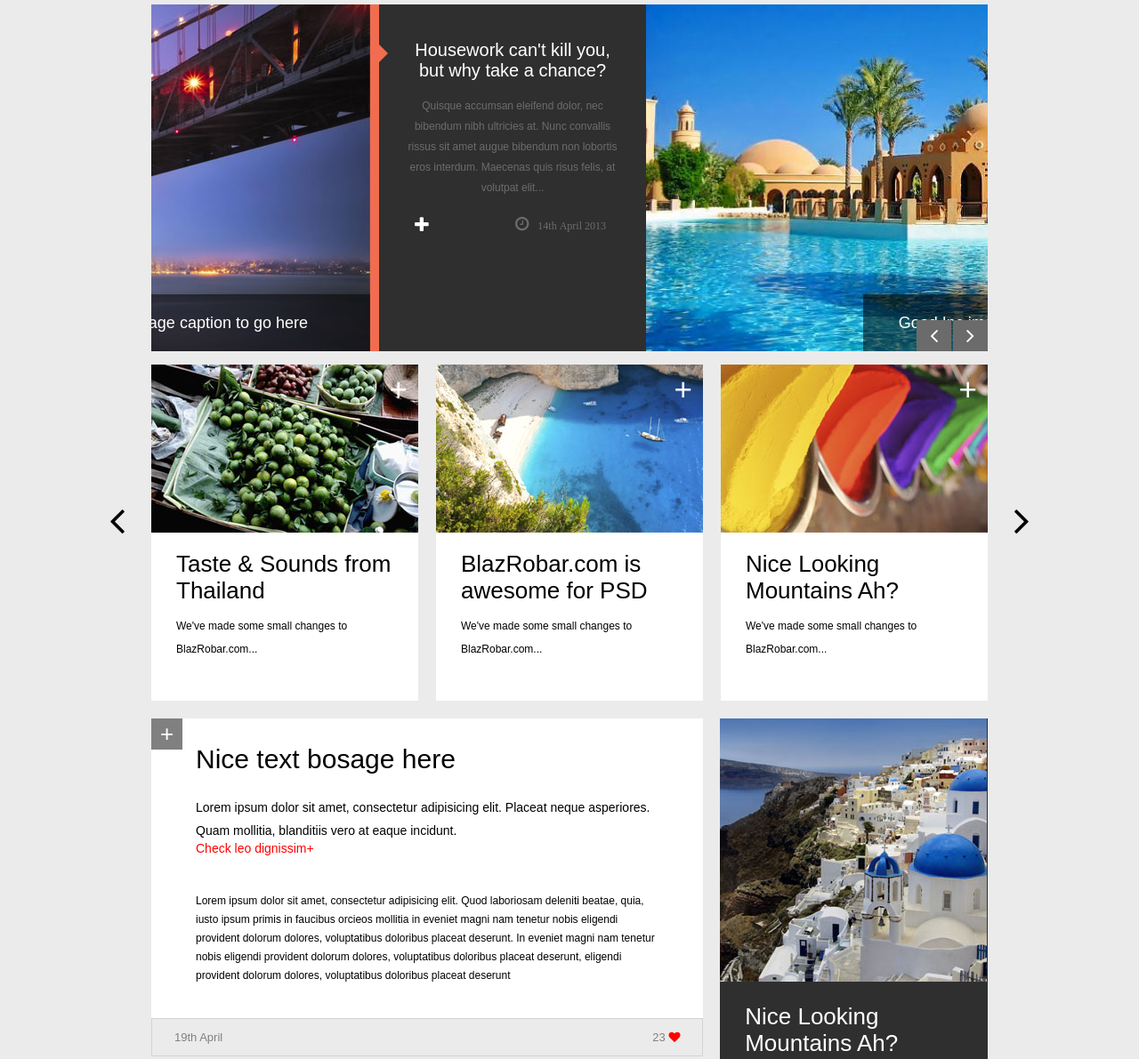
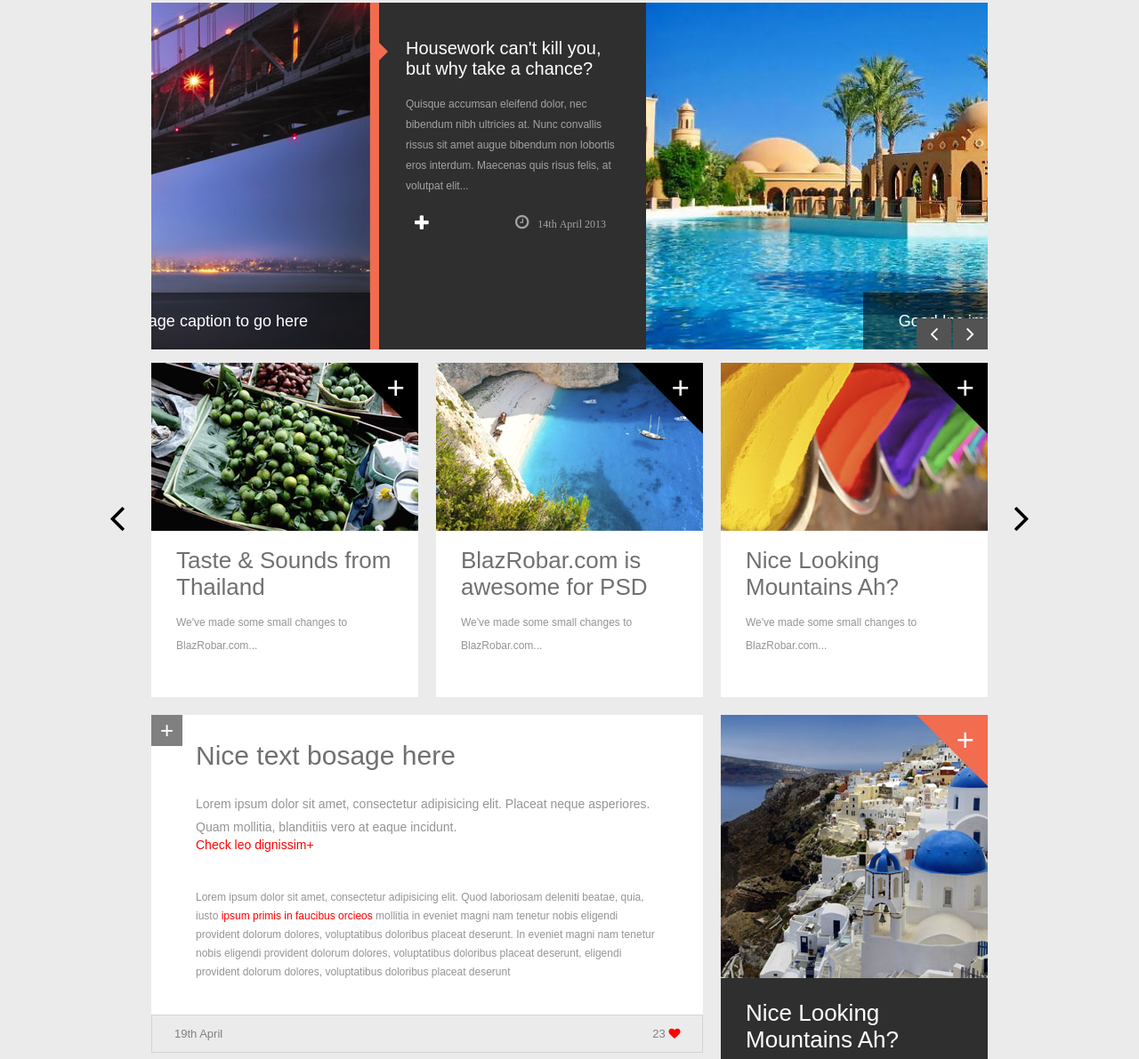
Before and after one commit to LydmilaS/testGood, a plain HTML site: page index.html in a window 1280 px wide. Shown: the part 202-1393 px from the top of the page at 89% size. Drawn offline with nearby package versions, Linux system fonts and the light colour scheme.

Commit message:
html already done

```diff
--- a/css/articles.scss
+++ b/css/articles.scss
@@ -1,21 +1,24 @@
 .articles {
-	overflow: hidden;
-	padding: 15px 0 20px;
+	padding: 15px 0 70px;
 
-	.articles-slider-container {
-		position: relative;
+	@include breakpoint(min-width, $bp-large) {
+        padding-bottom: 20px;
+    }
+
+	.zoom {
+		@extend %zoom;
 	}
 
-	.zoom {
-		position: absolute;
-		top: 0;
-		right: 0;
-		color: white;
-	    font-size: 35px;
-    	padding: 10px 12px;
+	#articles-slider {
+		display: flex;
+    	flex-wrap: wrap;
 	}
 
 	.articles-slide-item {
+		flex-direction: column;
+	    display: -webkit-flex;
+	    display: -ms-flexbox;
+	    display: flex;
 		position: relative;
 		text-align: left;
 		background-color: white;
@@ -23,14 +26,16 @@
 
 
 		h2 {
+			color: $title-color;
 		    padding: 20px 28px 12px;
 		    font-size: 2.6rem;
 		    line-height: 30px;
 		}
 
 		p {
+			color: $content-block;
 			padding: 0 28px;
-		    font-size: 12px;
+		    font-size: $main-font;
 		    line-height: 26px;
 		}
 	}
@@ -38,14 +43,30 @@
 	a {
 	    position: absolute;
 	    font-size: 48px;
-	    top: 40%;
+	    top: 100%;
+
+	    &:hover {
+	    	color: $primary-color;
+	    }
+
+	    @include breakpoint(min-width, $bp-large) {
+            top: 40%;
+        }
 
 	    &.lSPrev {
-	    	left: -5%;
+	    	left: 40%;
+
+	    	@include breakpoint(min-width, $bp-large) {
+	            left: -5%;
+	        }
 	    }
 
 	    &.lSNext {
-	    	right: -5%;
+	    	right: 40%;
+
+	    	@include breakpoint(min-width, $bp-large) {
+	            right: -5%;
+	        }
 	    }
 	}
 }
--- a/css/base.scss
+++ b/css/base.scss
@@ -12,7 +12,7 @@ html {
     }
 }
 body {
-    font-family: 'Ubuntu', sans-serif;
+    font-family: 'Nexa', sans-serif;
     font-weight: 400;
     background: #ebebeb;
 }
@@ -25,7 +25,7 @@ button {
 
 .container {
     max-width: 970px;
-    text-align: center;
+    text-align: left;
     padding: 0 15px;
     margin: 0 auto;
 }
@@ -53,7 +53,10 @@ a {
     }
 }
 
-.wrap {
+.wrap,
+.top-header,
+.about-slide,
+.articles {
     overflow: hidden;
 }
 
@@ -61,3 +64,14 @@ a {
 .lSNext {
     cursor: pointer;
 }
+
+.search,
+ .dropdown,
+ .portfolio-slider-container,
+ .img-block,
+ .state,
+ .articles-slider-container,
+ .img-area,
+ .someEntry {
+    position: relative;
+}
--- a/css/header.scss
+++ b/css/header.scss
@@ -2,7 +2,6 @@ header {
 	.top-header {
 		background-color: #373737;
 		color: white;
-        overflow: hidden;
 	}
 
     .logo {
@@ -11,7 +10,6 @@ header {
 
     .search {
     	float: right;
-    	position: relative;
         padding-top: 10px;
 
     	input {
@@ -31,6 +29,7 @@ header {
 
     .main-menu {
         @extend %main-menu;
+        overflow: visible;
 
         .container {
             text-align: right;
@@ -53,6 +52,11 @@ header {
 
     nav {
         float: left;
+
+        @include breakpoint(max-width, 767px) {
+            width: 100%;
+            border-bottom: 1px solid grey;
+        }
 
         li {
             display: inline-block;
@@ -79,10 +83,15 @@ header {
 
         a {
             @extend %main-nav-link;
+
+            @include breakpoint(max-width, 767px) {
+                padding: 10px 0;
+            }
         }
     }
 
     .responsive {
+        padding-top: 20px;
 
         @include breakpoint(max-width, 767px) {
             position: relative;
@@ -113,6 +122,7 @@ header {
         @include breakpoint(min-width, $bp-medium) {
             display: inline-block;
         }
+
         .fa {
             font-size: 18px;
             color: $primary-color;
@@ -121,9 +131,8 @@ header {
     }
 
     .dropdown {
-    	font-size: 12px;
+    	font-size: $main-font;
         padding: 28px 40px 25px 36px;
-        position: relative;
         display: inline-block;
 
         &:after,
@@ -153,6 +162,7 @@ header {
 		    min-width: 160px;
 		    box-shadow: 0px 8px 16px 0px rgba(0,0,0,0.2);
 		    padding: 12px 16px;
+            z-index: 10;
 
             a {
                 color: black;
@@ -171,8 +181,5 @@ header {
         .show {
             display: block;
         }
-
-	}
-
-
+    }
 }
--- a/css/home.scss
+++ b/css/home.scss
@@ -23,10 +23,8 @@
 	}
 
 	.portfolio-slider-container {
-		position: relative;
 		.img-block {
 			float: left;
-			position: relative;
 			border-right: 10px solid $primary-color;
 
 			&:after {
@@ -57,13 +55,11 @@
 		}
 
 		.about-slide {
-
-			overflow: hidden;
 		    padding: 40px 30px;
 		    color: white;
 		    line-height: 23px;
 		    background-color: rgba(0, 0, 0, 0.8);
-		    color: #6b6b6b;
+		    color: #a2a2a2;
 		    height: 390px;
 
 			h2 {
@@ -73,7 +69,7 @@
 			}
 
 			p {
-				font-size: 12px;
+				font-size: $main-font;
 				padding-bottom: 20px;
 			}
 
@@ -85,7 +81,7 @@
 			}
 
 			span {
-				font-size: 12px;
+				font-size: $main-font;
 			    float: right;
 			    padding-right: 15px;
 
@@ -94,10 +90,7 @@
                     padding-right: 10px;
 	            }
 			}
-
-
 		}
-
 	}
 
 	.lSAction {
@@ -111,14 +104,14 @@
 		  	display: inline-block;
 		  	color: white;
 		   	padding: 5px 15px;
-		    	background-color: #6b6b6b;
+		   	background-color: #535353;
 
 		   	&.lSPrev {
 		   		margin-right: -5px;
 		   	}
 
 		    &:hover {
-		    		background-color: rgba(0, 0, 0, 0.5);
+		    	background-color: #474747;
 		    }
 		}
 	}
--- a/css/sidebar.scss
+++ b/css/sidebar.scss
@@ -1,13 +1,13 @@
 .sidebar {
-    text-align: left;
     color: white;
+    max-width: 300px;
+    margin: 0 auto;
 
      @include breakpoint(min-width, $bp-medium) {
         float: right;
         width: 32%;
         margin-left: 2%;
     }
-
 
     .state {
     	padding-bottom: 45px;
@@ -22,9 +22,15 @@
 
 		p {
 			padding: 0 28px;
-			font-size: 12px;
+			font-size: $main-font;
     		line-height: 24px;
 		}
+
+        .zoom {
+            @extend %zoom;
+            border-top-color: $primary-color;
+            border-right-color: $primary-color;
+        }
     }
 
     .sidebar-menu {
@@ -32,9 +38,9 @@
     		padding: 15px 25px;
 		    margin-bottom: 5px;
 		    background-color: white;
-		    color: black;
+		    color: $title-color;
 		    border-left: 2px solid grey;
-            font-size: 12px;
+            font-size: 16px;
 
             a:hover {
                 color: $primary-color;
@@ -42,8 +48,8 @@
     	}
 
     	span {
+            font-size: $main-font;
             color: #d6d6d6;
-		    font-size: 12px;
 		    padding-left: 5px;
 		}
     }
--- a/css/someEntry.scss
+++ b/css/someEntry.scss
@@ -1,19 +1,22 @@
 .someEntry {
     background-color: white;
     padding: 31px 50px 80px;
-    text-align: left;
     margin-bottom: 23px;
-    position: relative;
-
 
     p {
-	    font-size: 12px;
+    	color: $content-block;
+	    font-size: $main-font;
 	    line-height: 21px;
+
+	    & > span {
+	    	color: red;
+		}
 	}
 
     h2 {
-	    font-size: 30px;
+	    font-size: 3rem;
 	    margin-bottom: 26px;
+	    color: $title-color;
 
 	    &+p {
 		    line-height: 26px;
--- a/css/variables.scss
+++ b/css/variables.scss
@@ -1,10 +1,9 @@
 $primary-color: #f26c4f;
-$text-color: #b1b0b0;
-$border: 8px solid $primary-color;
-$font-paragraph-medium: 15px;
+$title-color: #707070;
+$content-block: #949494;
+$main-font: 12px;
 $bp-medium: 768px;
-$bp-large: 940px;
-$font-weight-medium: 500;
+$bp-large: 992px;
 
 %logo  {
     font-size: 20px;
@@ -43,13 +42,13 @@ $font-weight-medium: 500;
     display: block;
     text-align: center;
     transition: 0.3s;
-    padding: 30px 22px 25px;
+    padding: 30px 22px 20px;
     position: relative;
+    border-bottom: 3px solid transparent;
 
     &.active,
     &:hover {
-                -webkit-box-shadow: inset 0 -2px 0 0 $primary-color;
-                box-shadow: inset 0 -4px 0 0 $primary-color;
+        border-bottom-color: $primary-color;
     }
 
     &:after {
@@ -61,6 +60,34 @@ $font-weight-medium: 500;
         right: 0;
     }
 }
+
+
+%zoom {
+    content: "";
+        width: 0;
+        height: 0;
+        top: 0;
+        right: 0;
+        position: absolute;
+        border: 40px solid transparent;
+        border-top: 40px solid black;
+        border-right: 40px solid black;
+
+        &:hover {
+            border-top-color: $primary-color;
+            border-right-color: $primary-color;
+            cursor: pointer;
+        }
+
+        &:before {
+            content: "+";
+            position: absolute;
+            top: -30px;
+            right: -25px;
+            color: white;
+            font-size: 35px;
+        }
+}
 @mixin breakpoint($feature, $value) {
     // Set global device param
     $media: only screen;
--- a/index.html
+++ b/index.html
@@ -9,9 +9,9 @@
     <link rel="stylesheet" href="https://maxcdn.bootstrapcdn.com/font-awesome/4.5.0/css/font-awesome.min.css">
     <script src="https://ajax.googleapis.com/ajax/libs/jquery/1.12.2/jquery.min.js"></script>
     <script src="js/lightslider.js"></script>
+     <script src="js/topmenu.js"></script>
 	<link type="text/css" rel="stylesheet" href="css/lightslider.css" />
 	<link href="css/style.css" rel="stylesheet">
-    <script src="js/topmenu.js"></script>
 </head>
 <body>
     <header>
@@ -154,37 +154,37 @@
 						<img src="images/article1.jpg" alt="">
 						<h2>Taste & Sounds from Thailand</h2>
 						<p>We've made some small changes to BlazRobar.com...</p>
-					<div class="zoom">&#43;</div>
+						<div class="zoom"></div>
 					</li>
 					<li class="articles-slide-item">
 						<img src="images/article2.jpg" alt="">
 						<h2>BlazRobar.com is awesome for PSD</h2>
 						<p>We've made some small changes to BlazRobar.com...</p>
-					<div class="zoom">&#43;</div>
+						<div class="zoom"></div>
 					</li>
 					<li class="articles-slide-item">
 						<img src="images/article3.jpg" alt="">
 						<h2>Nice Looking Mountains Ah?</h2>
 						<p>We've made some small changes to BlazRobar.com...</p>
-					<div class="zoom">&#43;</div>
+						<div class="zoom"></div>
 					</li>
 					<li class="articles-slide-item">
 						<img src="images/article4.jpg" alt="">
 						<h2>BlazRobar.com is awesome for PSD</h2>
 						<p>We've made some small changes to BlazRobar.com...</p>
-					<div class="zoom">&#43;</div>
+						<div class="zoom"></div>
 					</li>
 					<li class="articles-slide-item">
 						<img src="images/article2.jpg" alt="">
 						<h2>BlazRobar.com is awesome for PSD</h2>
 						<p>We've made some small changes to BlazRobar.com...</p>
-					<div class="zoom">&#43;</div>
+						<div class="zoom"></div>
 					</li>
 					<li class="articles-slide-item">
 						<img src="images/article3.jpg" alt="">
 						<h2>BlazRobar.com is awesome for PSD</h2>
 						<p>We've made some small changes to BlazRobar.com...</p>
-					<div class="zoom">&#43;</div>
+						<div class="zoom"></div>
 					</li>
 				</ul>
 				<div class="lSAction">
@@ -202,8 +202,6 @@
 			            });
 					});
 			    </script>
-
-
 			</div>
 		</div>
 	</section>
@@ -211,9 +209,11 @@
 		<div class="main-contant">
 			<section class="someEntry">
 				<h2>Nice text bosage here</h2>
-			<p>Lorem ipsum dolor sit amet, consectetur adipisicing elit. Placeat neque asperiores. Quam mollitia, blanditiis vero at eaque incidunt. </p>
+				<p>
+					Lorem ipsum dolor sit amet, consectetur adipisicing elit. Placeat neque asperiores. Quam mollitia, blanditiis vero at eaque incidunt.
+				</p>
 				<a href="#">Check leo dignissim+</a>
-			<p>Lorem ipsum dolor sit amet, consectetur adipisicing elit. Quod laboriosam deleniti beatae, quia, iusto <span>ipsum primis in faucibus orci</span>eos mollitia in eveniet magni nam tenetur nobis eligendi provident dolorum dolores, voluptatibus doloribus placeat deserunt. In eveniet magni nam tenetur nobis eligendi provident dolorum dolores, voluptatibus doloribus placeat deserunt, eligendi provident dolorum dolores, voluptatibus doloribus placeat deserunt</p>
+				<p>Lorem ipsum dolor sit amet, consectetur adipisicing elit. Quod laboriosam deleniti beatae, quia, iusto <span>ipsum primis in faucibus orcieos</span> mollitia in eveniet magni nam tenetur nobis eligendi provident dolorum dolores, voluptatibus doloribus placeat deserunt. In eveniet magni nam tenetur nobis eligendi provident dolorum dolores, voluptatibus doloribus placeat deserunt, eligendi provident dolorum dolores, voluptatibus doloribus placeat deserunt</p>
 				<button class="add"> &#43;</button>
 				<footer>
 					<span class="date">19th April</span>
@@ -239,10 +239,10 @@
 		</div>
 		<div class="sidebar">
 			<div class="state">
-			<div class="plus"></div>
 				<img src="images/mauntains.jpg" alt="" />
 				<h2>Nice Looking Mountains Ah?</h2>
 				<p>Lorem ipsum dolor sit amet, consectetur adipisicing elit. Dolorem deleniti odit dolores officia a distinctio, exercitationem atque minus numquam omnis at perferendis voluptatem libero id, nihil rem laudantium pariatur ex.</p>
+				<div class="zoom"></div>
 			</div>
 			<ul class="sidebar-menu">
 				<li>
```
Also changed, not shown: css/footer.scss (+5 -7 lines), css/post.scss (+7 -5 lines), css/style.css. Lines whose indentation alone changed are shown as unchanged.
